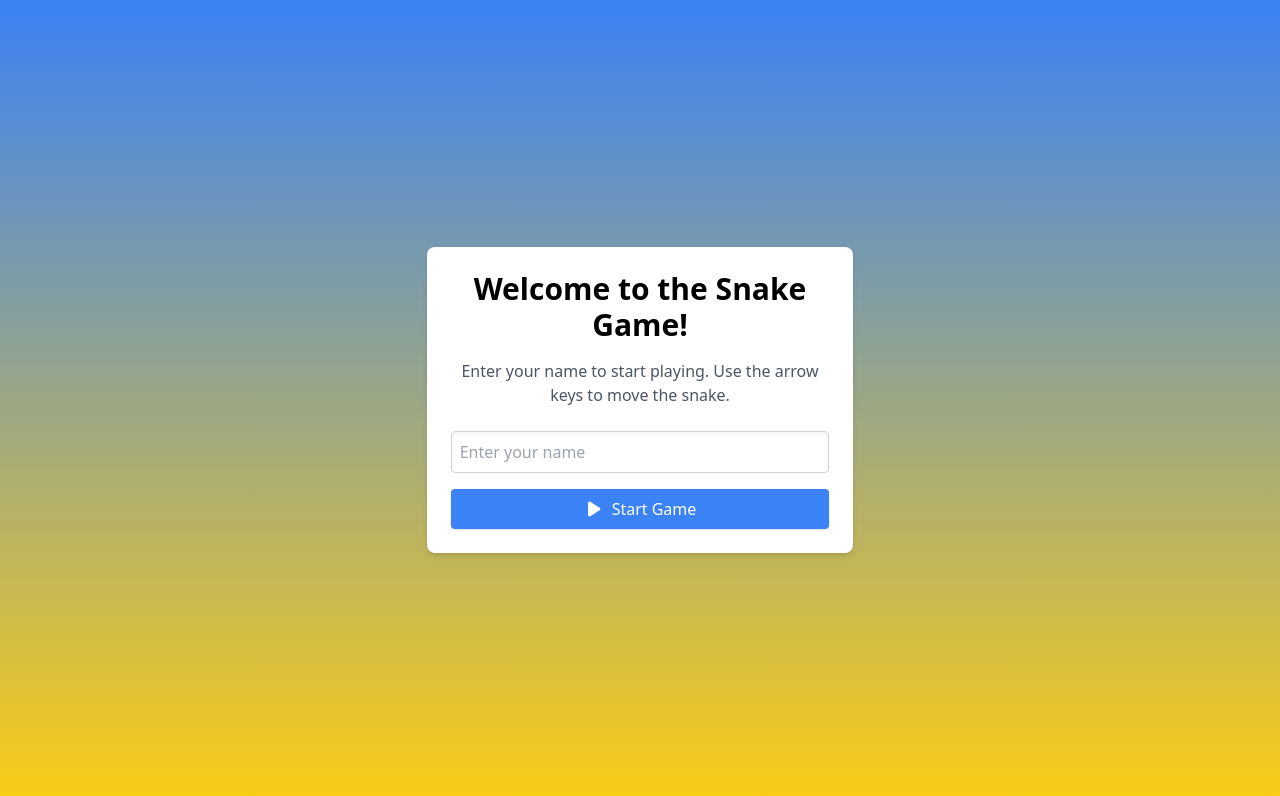
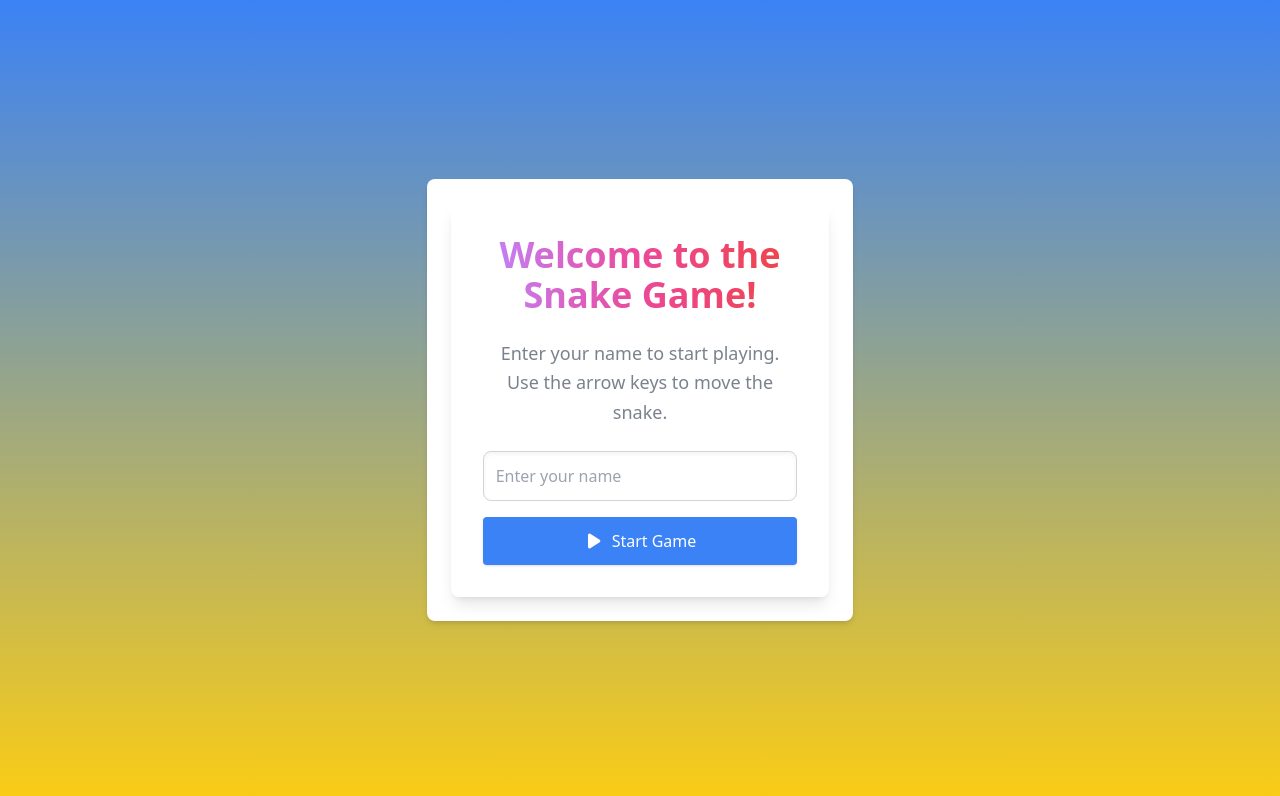
Before and after one commit to AleksandrSherehkov/Snake-frontend, a React (Vite) app: page / in a window 1280 px wide. Shown: the top 796 px of the page. Built offline with nearby package versions, Linux system fonts and the light colour scheme.

Commit message:
Update StartForm.tsx

```diff
--- a/src/components/StartForm/StartForm.tsx
+++ b/src/components/StartForm/StartForm.tsx
@@ -3,7 +3,6 @@ import { z } from 'zod';
 import { PlayIcon } from '@heroicons/react/20/solid';
 
 import { Loader } from '../Loader/Loader';
-
 import { nameSchema } from './validations';
 
 interface StartFormProps {
@@ -37,14 +36,14 @@ export const StartForm: FC<StartFormProps> = ({
 
   return (
     <form
-      className="flex flex-col items-center"
+      className="flex flex-col items-center bg-white p-8 rounded-lg shadow-lg transition-transform transform hover:scale-105"
       onSubmit={handleStartGame}
       aria-labelledby="start-form-title"
     >
-      <h1 className="text-3xl font-bold mb-4 text-center">
+      <h1 className="text-4xl font-extrabold mb-6 text-center text-gradient bg-gradient-to-r from-purple-400 via-pink-500 to-red-500 bg-clip-text text-transparent">
         Welcome to the Snake Game!
       </h1>
-      <p className="text-gray-600 mb-6 text-center">
+      <p className="text-gray-600 mb-6 text-center text-lg leading-relaxed animate-pulse">
         Enter your name to start playing. Use the arrow keys to move the snake.
       </p>
       <input
@@ -55,7 +54,7 @@ export const StartForm: FC<StartFormProps> = ({
           setPlayerName(e.target.value);
           setError('');
         }}
-        className="mb-4 p-2 border border-gray-300 rounded shadow-inner w-full"
+        className="mb-4 p-3 border border-gray-300 rounded-lg shadow-inner w-full focus:ring-2 focus:ring-blue-500 focus:outline-none focus:border-transparent transition-all duration-300"
         aria-label="Enter your name"
       />
       {error && (
@@ -65,7 +64,7 @@ export const StartForm: FC<StartFormProps> = ({
       )}
       <button
         type="submit"
-        className="bg-blue-500 text-white px-4 py-2 rounded shadow hover:bg-blue-600 transition duration-300 w-full flex items-center justify-center"
+        className="bg-blue-500 text-white px-6 py-3 rounded shadow hover:bg-blue-600 transition duration-300 w-full flex items-center justify-center"
         aria-label="Start Game"
       >
         {loading ? (
```
